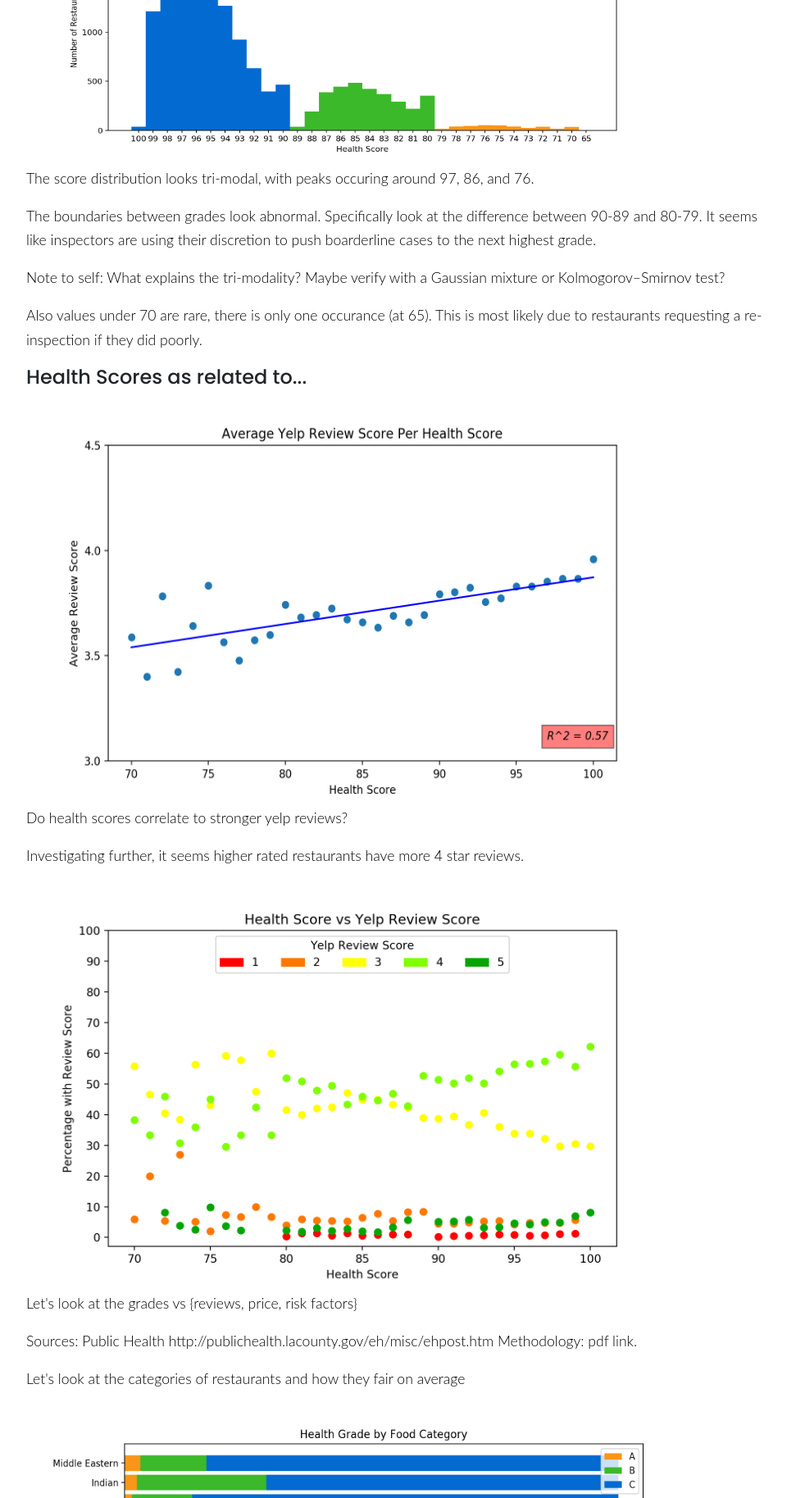
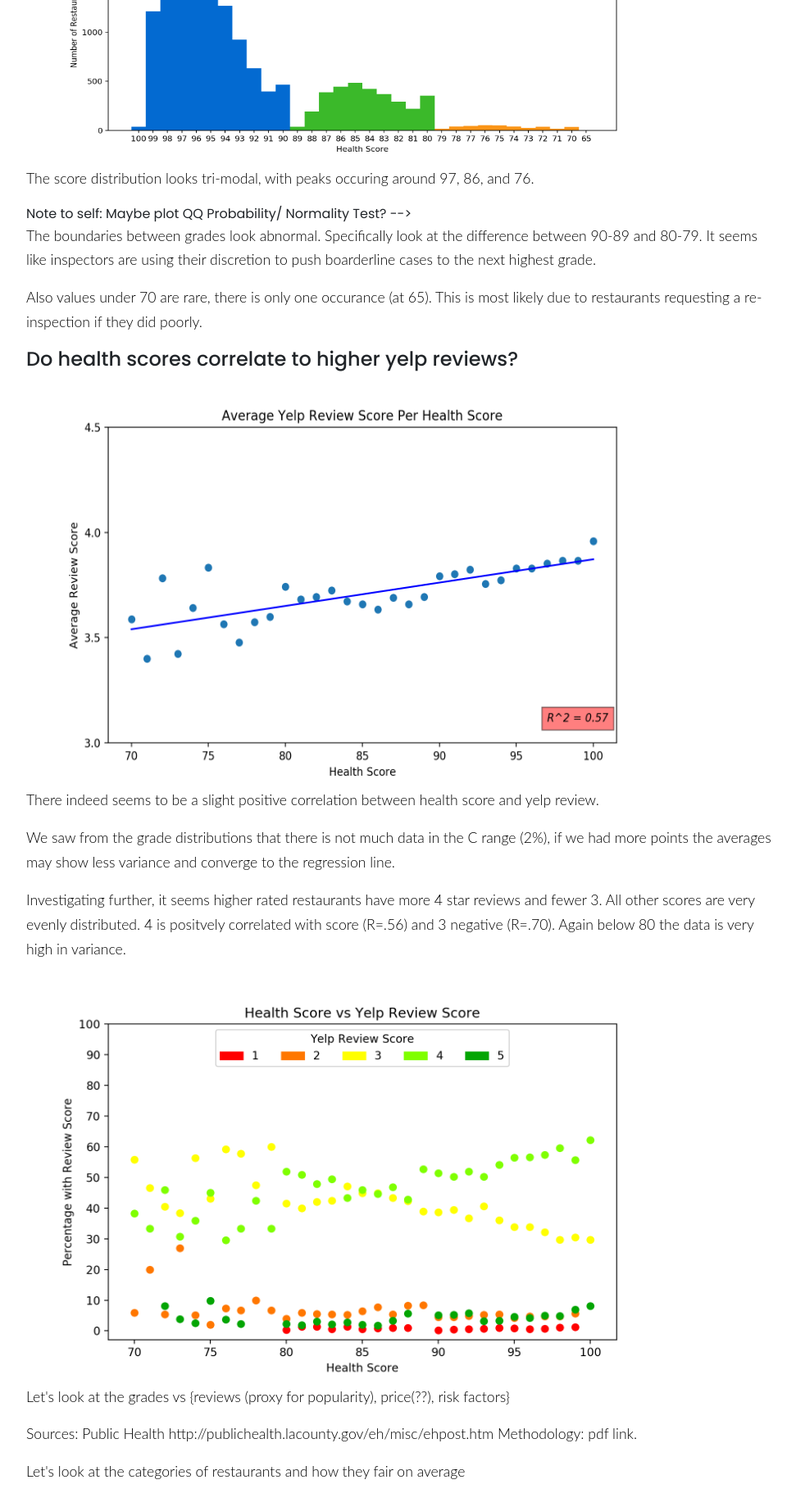
Before and after one commit to aasams258/my_site, a Python web app: template flask/templates/health_scores.html in a window 1280 px wide. Shown: the part 1547-3374 px from the top of the page at 82% size, without its empty margins (273-1244 px from the left). Run offline with Jinja, Linux system fonts and the light colour scheme; the template is opened without the code that fills it, so the values that code supplies are empty; some libraries are stand-ins or nearby versions.

Commit message:
More write up

```diff
--- a/flask/templates/health_scores.html
+++ b/flask/templates/health_scores.html
@@ -38,22 +38,26 @@
   <img src="static/img/health_project/health_score_barplot.png" width="800" height="400">
 
   <p> The score distribution looks tri-modal, with peaks occuring around 97, 86, and 76. </p>
+
+  <!--> Note to self: Maybe plot QQ Probability/ Normality Test? -->
   <p> The boundaries between grades look abnormal. Specifically look at the difference between 90-89 and 80-79.
       It seems like inspectors are using their discretion to push boarderline cases to the next highest grade.</p>
 
-  <p> Note to self: What explains the tri-modality? Maybe verify with a Gaussian mixture or Kolmogorov–Smirnov test? </p>
-
   <p> Also values under 70 are rare, there is only one occurance (at 65). This is most likely due to restaurants requesting a re-inspection if they did poorly.</p>
 
-  <h4> Health Scores as related to...</h4>
+  <h4> Do health scores correlate to higher yelp reviews? </h4>
   <img src="static/img/health_project/avg_yelp_v_health_scores.png" width="800" height="500">
+    <p> There indeed seems to be a slight positive correlation between health score and yelp review.</p>
+    <p> We saw from the grade distributions that there is not much data in the C range (2%), if we had more points the averages may show less variance and converge
+        to the regression line.</p>
 
+  <p> Investigating further, it seems higher rated restaurants have more 4 star reviews and fewer 3. All other
+      scores are very evenly distributed. 4 is positvely correlated with score (R=.56) and 3 negative (R=.70).
+      Again below 80 the data is very high in variance.
+  </p>
 
-  <p> Do health scores correlate to stronger yelp reviews?</p>
-
-  <p> Investigating further, it seems higher rated restaurants have more 4 star reviews.</p>
   <img src="static/img/health_project/yelp_v_health_scores.png" width="800" height="500">
-  <p> Let's look at the grades vs {reviews, price, risk factors}</p>
+  <p> Let's look at the grades vs {reviews (proxy for popularity), price(??), risk factors}</p>
   <p>
       Sources:
       Public Health http://publichealth.lacounty.gov/eh/misc/ehpost.htm
```
